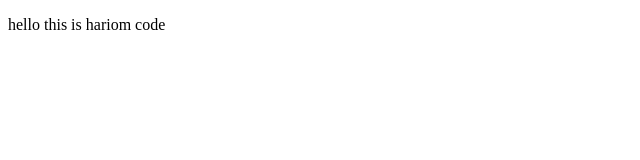
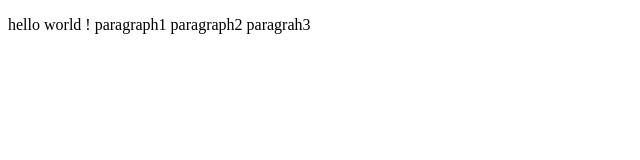
Before and after one commit to DevHariom1/test, a plain HTML site: page index.html in a window 1280 px wide. Shown: the whole page, without its empty margins (0-640 px from the left). Drawn offline with Linux system fonts and the light colour scheme.

Commit message:
some major change

```diff
--- a/index.html
+++ b/index.html
@@ -8,7 +8,10 @@
 </head>
 <body>
     <p>
-        hello this is hariom code
+        hello world !
+          paragraph1
+          paragraph2
+          paragrah3
     </p>
 </body>
 </html>
--- /dev/null
+++ b/script.js
@@ -0,0 +1 @@
+this is file for style ourpose
```
